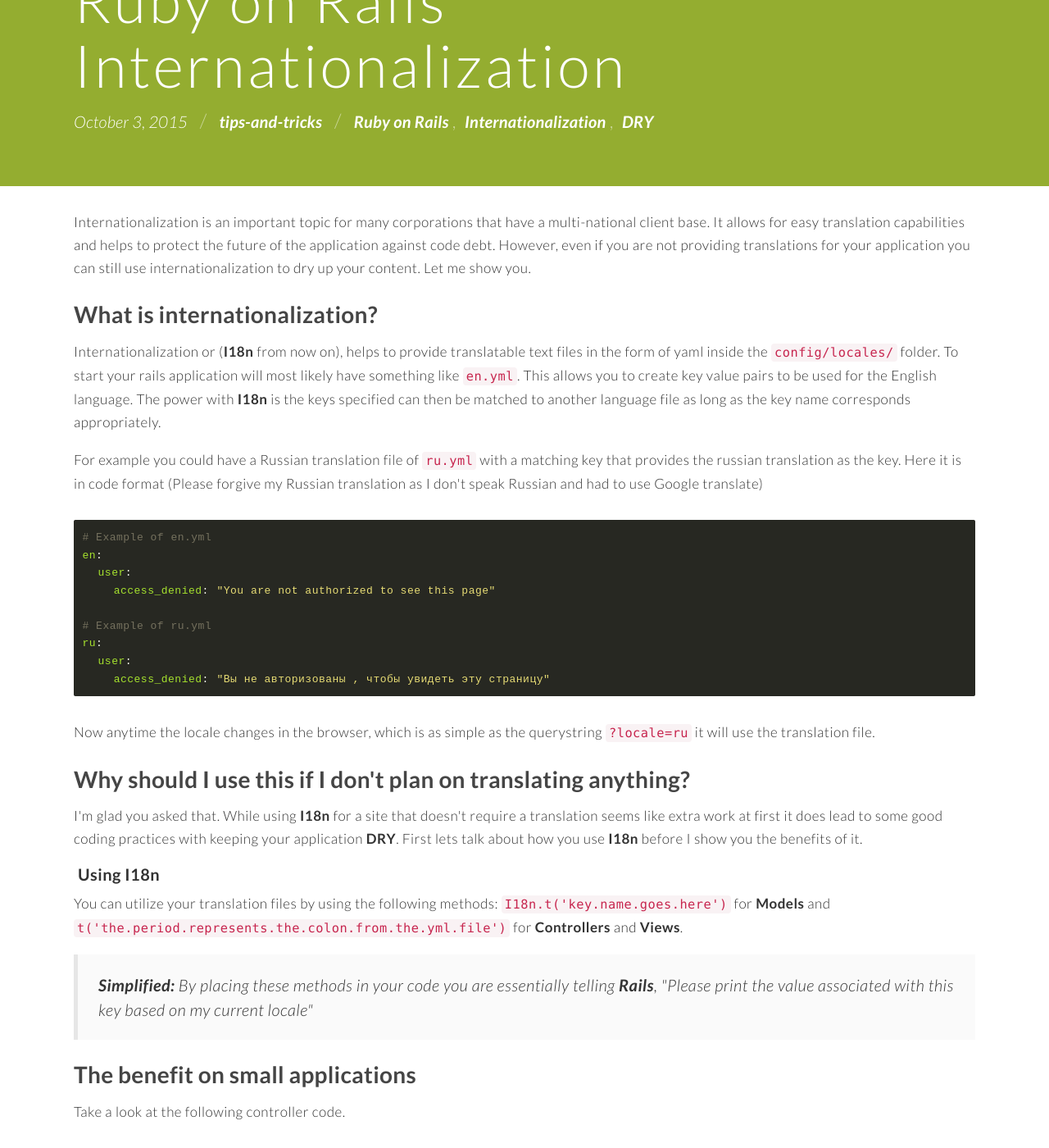
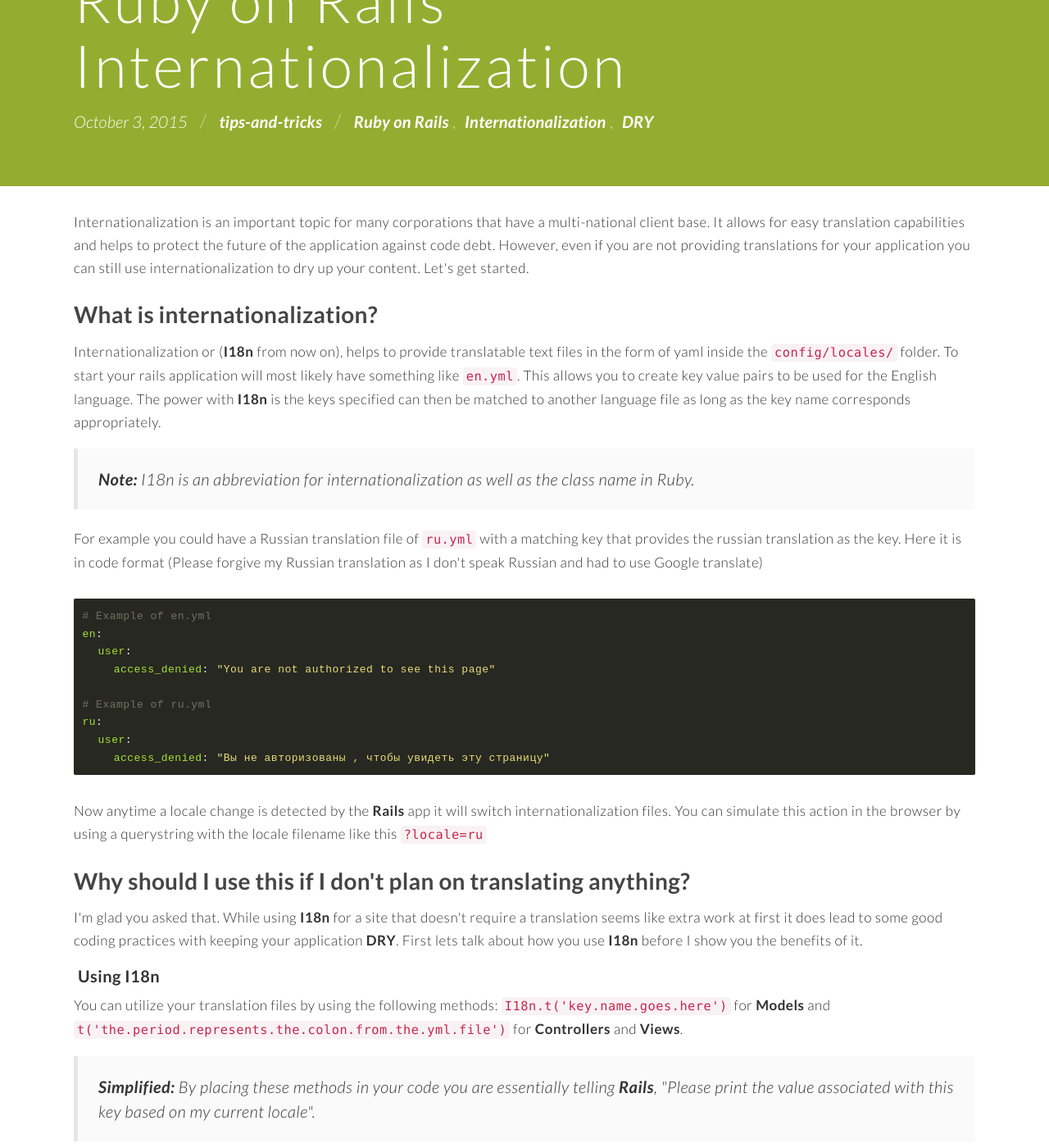
Before and after one commit to joshmfrankel/joshfrankel.me-blog-jekyll, a Jekyll site: the page built from _posts/2015/2015-10-03-drying-out-your-content-with-ruby-on-rails-internationalization.html, in a window 1280 px wide and 1400 px high, scrolled down 270 px. Shown: the whole window at 82% size. Built offline with Jekyll 4.4.1, drawn with Linux system fonts in a browser that asks for light colours; nearby versions of some CDN libraries; Markdown is read by kramdown in place of the engine named in the settings; comment, search, counter and statistics services are not loaded; some of the changed text lies outside the part shown.

Commit message:
Final draft of I18n

```diff
--- a/_posts/2015/2015-10-03-drying-out-your-content-with-ruby-on-rails-internationalization.html
+++ b/_posts/2015/2015-10-03-drying-out-your-content-with-ruby-on-rails-internationalization.html
@@ -11,11 +11,13 @@
 published: true
 ---
 
-<p>Internationalization is an important topic for many corporations that have a multi-national client base. It allows for easy translation capabilities and helps to protect the future of the application against code debt. However, even if you are not providing translations for your application you can still use internationalization to dry up your content. Let me show you.</p>
+<p>Internationalization is an important topic for many corporations that have a multi-national client base. It allows for easy translation capabilities and helps to protect the future of the application against code debt. However, even if you are not providing translations for your application you can still use internationalization to dry up your content. Let's get started.</p>
 <!--more-->
 
 <h3>What is internationalization?</h3>
 <p>Internationalization or (<strong>I18n</strong> from now on), helps to provide translatable text files in the form of yaml inside the <code>config/locales/</code> folder. To start your rails application will most likely have something like <code>en.yml</code>. This allows you to create key value pairs to be used for the English language. The power with <strong>I18n</strong> is the keys specified can then be matched to another language file as long as the key name corresponds appropriately.</p>
+
+<blockquote><strong>Note: </strong> I18n is an abbreviation for internationalization as well as the class name in Ruby.</blockquote>
 
 <p>For example you could have a Russian translation file of <code>ru.yml</code> with a matching key that provides the russian translation as the key. Here it is in code format (Please forgive my Russian translation as I don't speak Russian and had to use Google translate)</p>
 
@@ -33,7 +35,7 @@
 
 {% endhighlight %}
 
-<p>Now anytime the locale changes in the browser, which is as simple as the querystring <code>?locale=ru</code> it will use the translation file.</p>
+<p>Now anytime a locale change is detected by the <strong>Rails</strong> app it will switch internationalization files. You can simulate this action in the browser by using a querystring with the locale filename like this <code>?locale=ru</code></p>
 
 <h3>Why should I use this if I don't plan on translating anything?</h3>
 
@@ -42,7 +44,7 @@
 <h4>Using I18n</h4>
 
 <p>You can utilize your translation files by using the following methods: <code>I18n.t('key.name.goes.here')</code> for <strong>Models</strong> and <code>t('the.period.represents.the.colon.from.the.yml.file')</code> for <strong>Controllers</strong> and <strong>Views</strong>.</p>
-<blockquote><strong>Simplified: </strong>By placing these methods in your code you are essentially telling <strong>Rails</strong>, "Please print the value associated with this key based on my current locale"</blockquote>
+<blockquote><strong>Simplified: </strong>By placing these methods in your code you are essentially telling <strong>Rails</strong>, "Please print the value associated with this key based on my current locale".</blockquote>
 
 <h3>The benefit on small applications</h3>
 <p>Take a look at the following controller code.</p>
```
Also changed, not shown: other parts of _posts/2015/2015-10-03-drying-out-your-content-with-ruby-on-rails-internationalization.html (+3 -3 lines).
